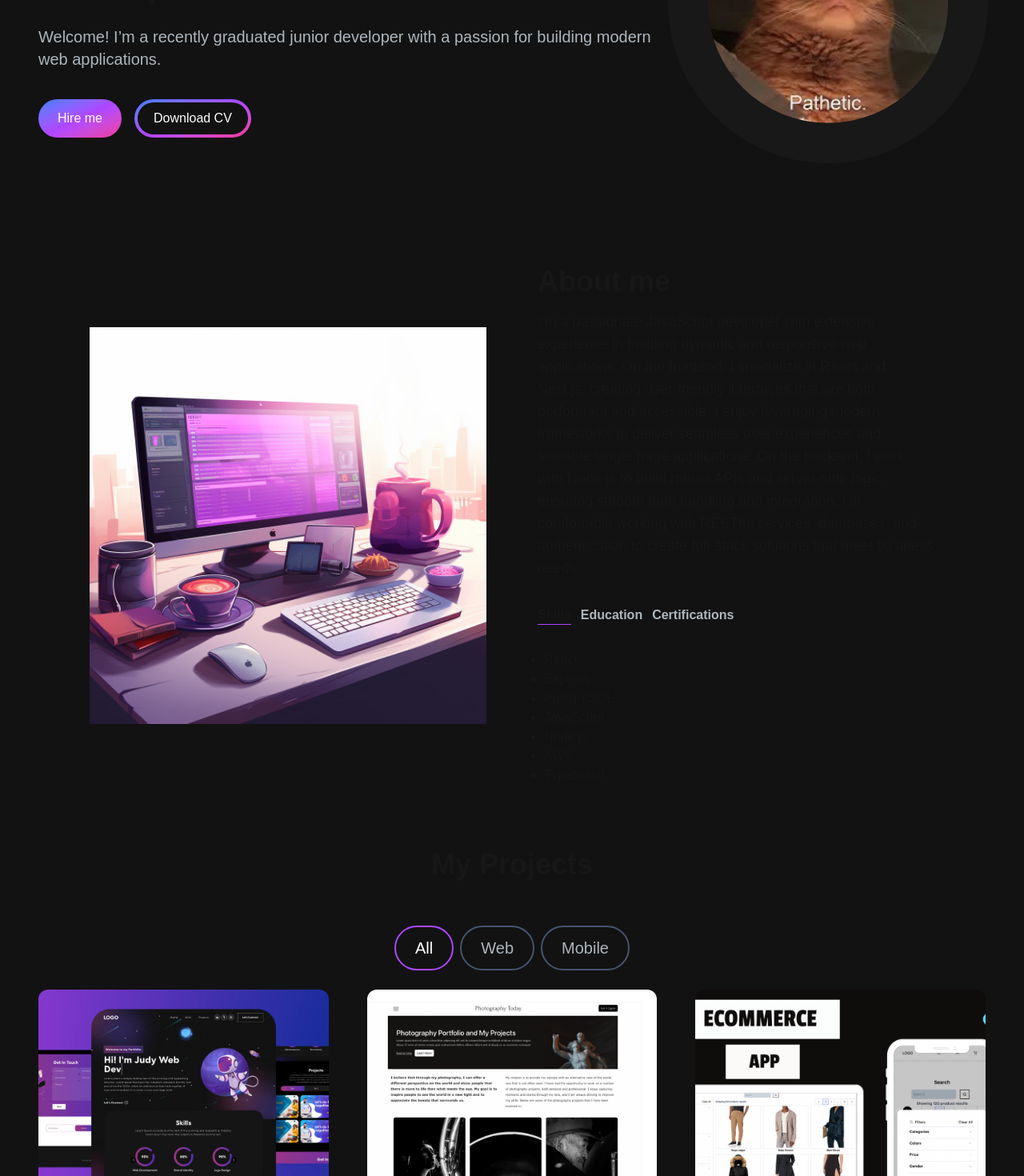
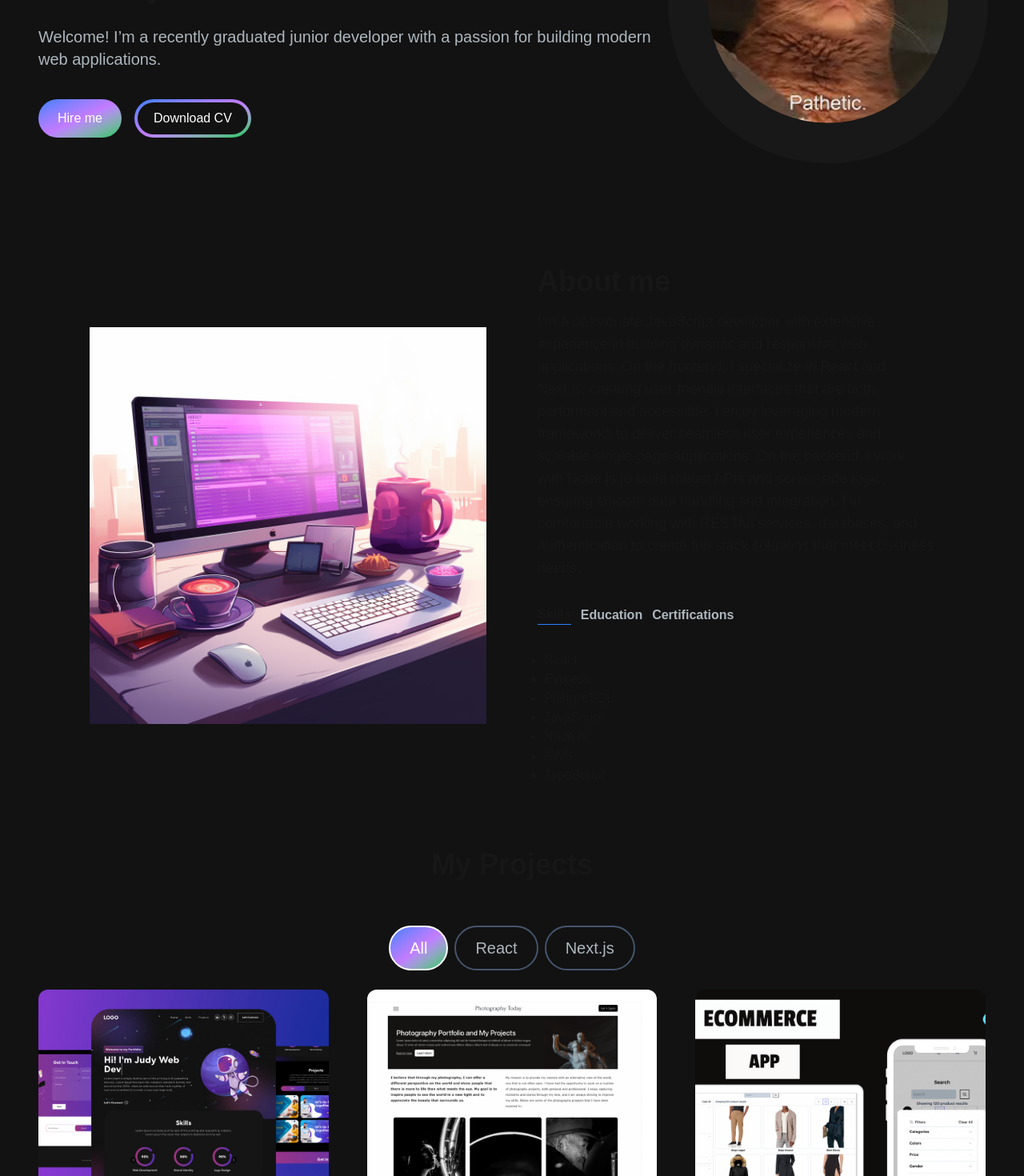
Before and after one commit to FirstChoice112/portfolio, a Next.js app: page / in a window 1280 px wide. Shown: the part 340-1810 px from the top of the page at 80% size. Built offline with nearby package versions, Linux system fonts and the light colour scheme.

Commit message:
changed base colors and small fixes

```diff
--- a/src/app/components/EmailSection.jsx
+++ b/src/app/components/EmailSection.jsx
@@ -36,7 +36,7 @@ const EmailSection = () => {
 
   return (
     <section className="grid md:grid-cols-2 my-12 md:my-12 py-24 gap-4 relative">
-      <div className="bg-[radial-gradient(ellipse_at_center,_#6B21A8,_transparent)] rounded-full h-80 w-80 z-0 blur-lg absolute top-3/4 -left-4 transform -translate-x-1/2 -translate-1/2"></div>
+      <div className="bg-[radial-gradient(ellipse_at_center,_#3B82F6,_transparent)] rounded-full h-80 w-80 z-0 blur-lg absolute top-3/4  transform -translate-y-1/2"></div>
       <div className="z-10">
         <h5 className="text-xl font-bold my-2">Let's Connect</h5>
         <p className="text-[#ADB7BE] mb-4 max-w-w-md">
@@ -103,7 +103,7 @@ const EmailSection = () => {
           </div>
           <button
             type="submit"
-            className="bg-purple-500 hover:bg-purple-600 text-white font-medium py-2.5 px-5 rounded-lg w-full"
+            className=" bg-gradient-to-br bg-blue-500 via-purple-500 to-green-500 hover:bg-blue-600 text-white font-medium py-2.5 px-5 rounded-lg w-full"
           >
             Send Message
           </button>
--- a/src/app/components/HeroSection.jsx
+++ b/src/app/components/HeroSection.jsx
@@ -10,7 +10,7 @@ const HeroSection = () => {
       <div className="grid grid-cols-1 sm:grid-cols-12">
         <div className="col-span-8 place-self-center text-center sm:text-left justify-self-start">
           <h1 className=" mb-4 text-3xl sm:text-4xl lg:text-6xl lg:leading-normal font-extrabold ">
-            <span className="text-transparent bg-clip-text bg-gradient-to-br from-purple-400 to-pink-600">
+            <span className="text-transparent bg-clip-text bg-gradient-to-br from-blue-400 to-green-600">
               Hello, I'm
             </span>
             <br />
@@ -36,10 +36,10 @@ const HeroSection = () => {
             for building modern web applications.
           </p>
           <div>
-            <button className="px-6 py-3 w-full sm:w-fit rounded-full mr-4 bg-gradient-to-br from-blue-500 via-purple-500 to-pink-500 hover:bg-slate-200 text-white">
+            <button className="px-6 py-3 w-full sm:w-fit rounded-full mr-4 bg-gradient-to-br from-blue-500 via-purple-400 to-green-500 hover:bg-slate-200 text-white">
               Hire me
             </button>
-            <button className="px-1 py-1 w-full sm:w-fit rounded-full bg-gradient-to-br  from-blue-500 via-purple-500 to-pink-500 hover:bg-slate-800 text-white mt-3">
+            <button className="px-1 py-1 w-full sm:w-fit rounded-full bg-gradient-to-br  from-blue-500 via-purple-400 to-green-500 hover:bg-slate-800 text-white mt-3">
               <span className="block bg-[#121212] hover:bg-slate-800 rounded-full px-5 py-2">
                 Download CV
               </span>
--- a/src/app/components/ProjectSection.jsx
+++ b/src/app/components/ProjectSection.jsx
@@ -9,7 +9,7 @@ const projectsData = [
     title: "React Portfolio Website",
     description: "A personal portfolio website built with NextJs",
     image: "/images/projects/1.png",
-    tag: ["All", "Web"],
+    tag: ["All", "Next.js"],
     gitUrl: "/",
     previewUrl: "/",
   },
@@ -18,7 +18,7 @@ const projectsData = [
     title: "E-commerce Website",
     description: "E-commerce website built with React and Redux",
     image: "/images/projects/2.png",
-    tag: ["All", "Web"],
+    tag: ["All", "Next.js"],
     gitUrl: "/",
     previewUrl: "/",
   },
@@ -28,7 +28,7 @@ const projectsData = [
     description:
       "React application to search movies, TV shows, and actors. Make your own lists, rate them and compare to IMDB ratings.",
     image: "/images/projects/3.png",
-    tag: ["All", "Web"],
+    tag: ["All", "React"],
     gitUrl: "/",
     previewUrl: "/",
   },
@@ -37,7 +37,7 @@ const projectsData = [
     title: "Coffee delivery",
     description: "React single page application for coffee delivery wih drone",
     image: "/images/projects/4.png",
-    tag: ["All", "Web"],
+    tag: ["All", "React"],
     gitUrl: "/",
     previewUrl: "/",
   },
@@ -46,7 +46,7 @@ const projectsData = [
     title: "Pizzeria Website",
     description: "React application for a pizzeria",
     image: "/images/projects/5.png",
-    tag: ["All", "mobile"],
+    tag: ["All", "React"],
     gitUrl: "/",
     previewUrl: "/",
   },
@@ -55,7 +55,7 @@ const projectsData = [
     title: "ChunkItUp",
     description: "Goal planning Webapp",
     image: "/images/projects/6.png",
-    tag: ["All", "Mobile"],
+    tag: ["All", "Next.js"],
     gitUrl: "/",
     previewUrl: "/",
   },
@@ -85,13 +85,13 @@ const ProjectSection = () => {
         />
         <ProjectTag
           onClick={handleTagChange}
-          name="Web"
-          isSelected={tag === "Web"}
+          name="React"
+          isSelected={tag === "React"}
         />
         <ProjectTag
           onClick={handleTagChange}
-          name="Mobile"
-          isSelected={tag === "Mobile"}
+          name="Next.js"
+          isSelected={tag === "Next.js"}
         />
       </div>
       <div className="grid md:grid-cols-3 gap-8 md:gap-12">
--- a/src/app/components/ProjectTag.jsx
+++ b/src/app/components/ProjectTag.jsx
@@ -2,7 +2,7 @@ import React from "react";
 
 const ProjectTag = ({ name, onClick, isSelected }) => {
   const buttonStyles = isSelected
-    ? "text-white border-purple-500"
+    ? "text-white bg-gradient-to-br  from-blue-500 via-purple-400 to-green-500"
     : "text-[#ADB7BE] border-slate-600 hover:border-white";
   return (
     <button
--- a/src/app/components/TabButton.jsx
+++ b/src/app/components/TabButton.jsx
@@ -1,9 +1,7 @@
 import React from "react";
 
 const TabButton = ({ active, selectTab, children }) => {
-  const buttonClasses = active
-    ? "border-b border-purple-500"
-    : "text-[#ADB7BE]";
+  const buttonClasses = active ? "border-b border-blue-500" : "text-[#ADB7BE]";
 
   return (
     <button onClick={selectTab}>
```
